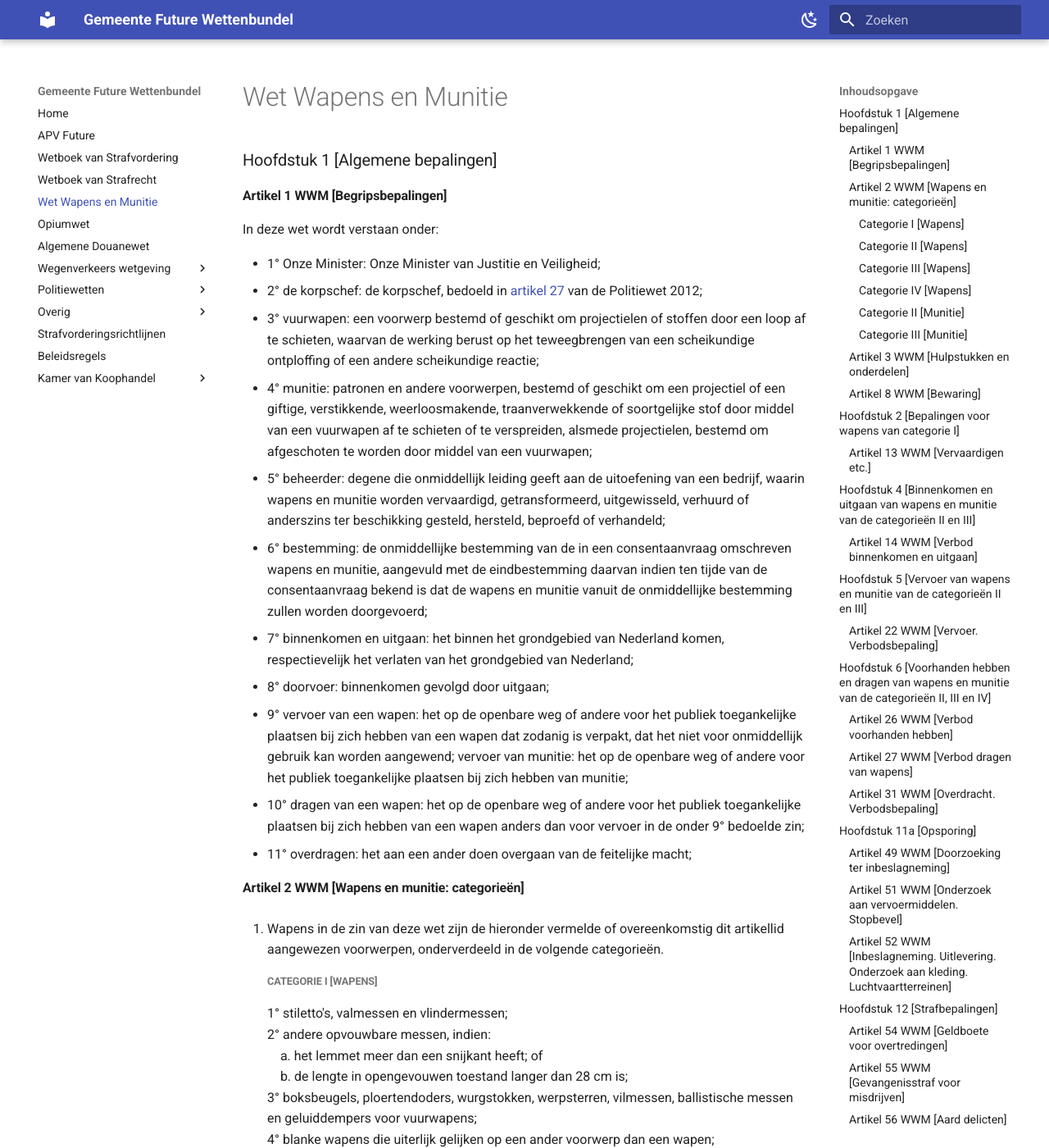
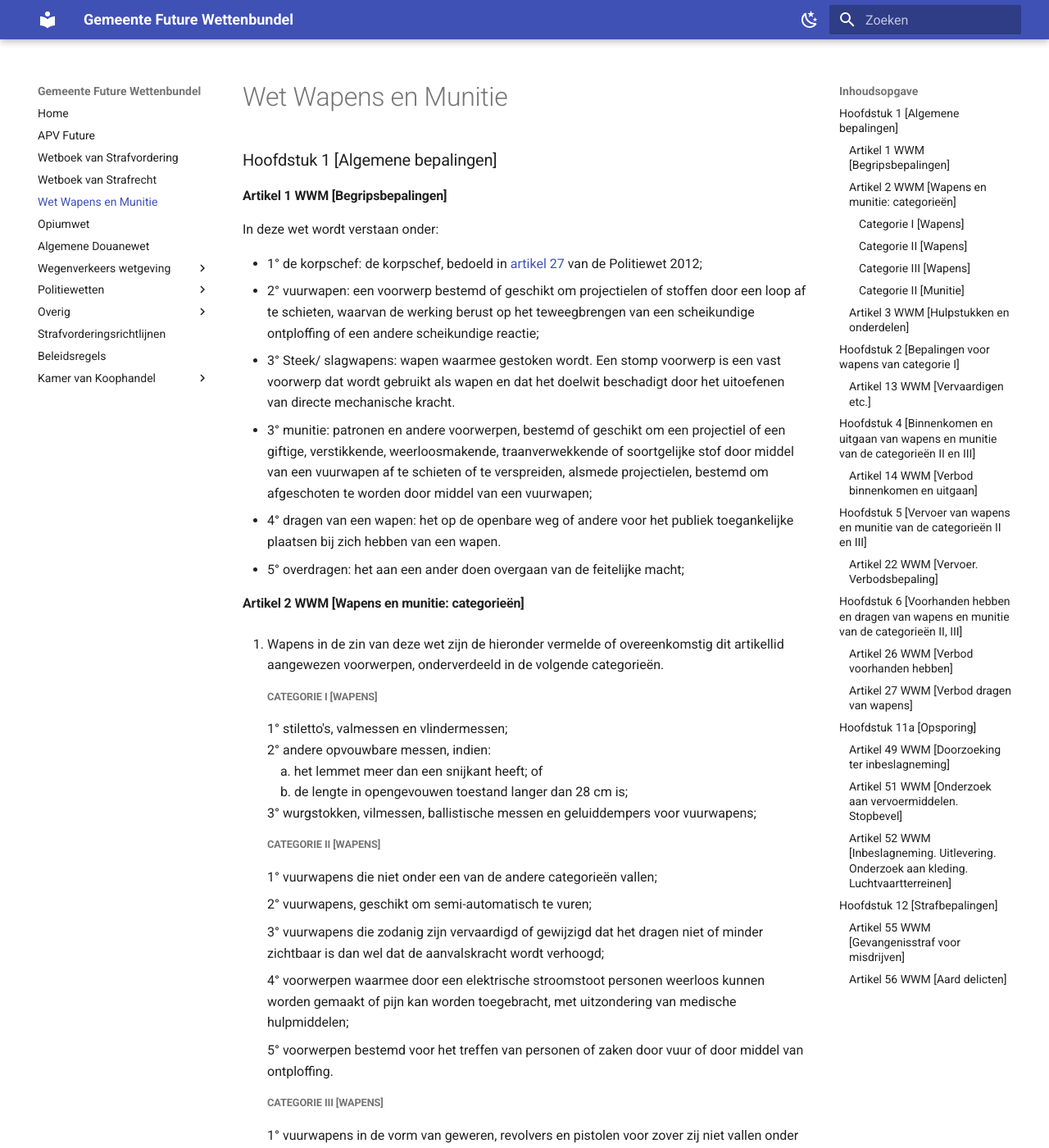
Before and after one commit to EnriqueFernandez20/FutureRP-Wettenbundel, an MkDocs documentation site: the page built from docs/wet-wapens-en-munitie.md, in a window 1280 px wide and 1400 px high. Shown: the whole window at 82% size. Built offline with MkDocs 1.6.1 and Material for MkDocs 9.7.7, drawn with Linux system fonts in a browser that asks for light colours; some of the changed text lies outside the part shown.

Commit message:
Update wet-wapens-en-munitie.md

```diff
--- a/docs/wet-wapens-en-munitie.md
+++ b/docs/wet-wapens-en-munitie.md
@@ -6,17 +6,12 @@
 
 In deze wet wordt verstaan onder:
 
--   1° Onze Minister: Onze Minister van Justitie en Veiligheid;
--   2° de korpschef: de korpschef, bedoeld in [artikel 27](politiewet-2012.md#artikel-27-pw-2012-taak-korpschef) van de Politiewet 2012;
--   3° vuurwapen: een voorwerp bestemd of geschikt om projectielen of stoffen door een loop af te schieten, waarvan de werking berust op het teweegbrengen van een scheikundige ontploffing of een andere scheikundige reactie;
--   4° munitie: patronen en andere voorwerpen, bestemd of geschikt om een projectiel of een giftige, verstikkende, weerloosmakende, traanverwekkende of soortgelijke stof door middel van een vuurwapen af te schieten of te verspreiden, alsmede projectielen, bestemd om afgeschoten te worden door middel van een vuurwapen;
--   5° beheerder: degene die onmiddellijk leiding geeft aan de uitoefening van een bedrijf, waarin wapens en munitie worden vervaardigd, getransformeerd, uitgewisseld, verhuurd of anderszins ter beschikking gesteld, hersteld, beproefd of verhandeld;
--   6° bestemming: de onmiddellijke bestemming van de in een consentaanvraag omschreven wapens en munitie, aangevuld met de eindbestemming daarvan indien ten tijde van de consentaanvraag bekend is dat de wapens en munitie vanuit de onmiddellijke bestemming zullen worden doorgevoerd;
--   7° binnenkomen en uitgaan: het binnen het grondgebied van Nederland komen, respectievelijk het verlaten van het grondgebied van Nederland;
--   8° doorvoer: binnenkomen gevolgd door uitgaan;
--   9° vervoer van een wapen: het op de openbare weg of andere voor het publiek toegankelijke plaatsen bij zich hebben van een wapen dat zodanig is verpakt, dat het niet voor onmiddellijk gebruik kan worden aangewend; vervoer van munitie: het op de openbare weg of andere voor het publiek toegankelijke plaatsen bij zich hebben van munitie;
--   10° dragen van een wapen: het op de openbare weg of andere voor het publiek toegankelijke plaatsen bij zich hebben van een wapen anders dan voor vervoer in de onder 9° bedoelde zin;
--   11° overdragen: het aan een ander doen overgaan van de feitelijke macht;
+-   1° de korpschef: de korpschef, bedoeld in [artikel 27](politiewet-2012.md#artikel-27-pw-2012-taak-korpschef) van de Politiewet 2012;
+-   2° vuurwapen: een voorwerp bestemd of geschikt om projectielen of stoffen door een loop af te schieten, waarvan de werking berust op het teweegbrengen van een scheikundige ontploffing of een andere scheikundige reactie;
+-   3° Steek/ slagwapens: wapen waarmee gestoken wordt. Een stomp voorwerp is een vast voorwerp dat wordt gebruikt als wapen en dat het doelwit beschadigt door het uitoefenen van directe mechanische kracht.
+-   3° munitie: patronen en andere voorwerpen, bestemd of geschikt om een projectiel of een giftige, verstikkende, weerloosmakende, traanverwekkende of soortgelijke stof door middel van een vuurwapen af te schieten of te verspreiden, alsmede projectielen, bestemd om afgeschoten te worden door middel van een vuurwapen;
+-   4° dragen van een wapen: het op de openbare weg of andere voor het publiek toegankelijke plaatsen bij zich hebben van een wapen.
+-   5° overdragen: het aan een ander doen overgaan van de feitelijke macht;
 
 #### Artikel 2 WWM [Wapens en munitie: categorieën]
 
@@ -28,88 +23,39 @@ In deze wet wordt verstaan onder:
     2° andere opvouwbare messen, indien:
     &nbsp;&nbsp;&nbsp;&nbsp;a. het lemmet meer dan een snijkant heeft; of
     &nbsp;&nbsp;&nbsp;&nbsp;b. de lengte in opengevouwen toestand langer dan 28 cm is;
-    3° boksbeugels, ploertendoders, wurgstokken, werpsterren, vilmessen, ballistische messen en geluiddempers voor vuurwapens;
-    4° blanke wapens die uiterlijk gelijken op een ander voorwerp dan een wapen;
-    5° pijlen en pijlpunten bestemd om door middel van een boog te worden afgeschoten, die zijn voorzien van snijdende delen met de kennelijke bedoeling daarmee ernstig letsel te kunnen veroorzaken;
-    6° katapulten;
-    7° andere door Onze Minister aangewezen voorwerpen die een ernstige bedreiging van personen kunnen vormen of die zodanig op een wapen gelijken, dat zij voor bedreiging of afdreiging geschikt zijn.
+    3° wurgstokken, vilmessen, ballistische messen en geluiddempers voor vuurwapens;
 
     ##### Categorie II [Wapens]
 
     1° vuurwapens die niet onder een van de andere categorieën vallen;
 
-    2° vuurwapens, geschikt om automatisch te vuren;
+    2° vuurwapens, geschikt om semi-automatisch te vuren;
 
     3° vuurwapens die zodanig zijn vervaardigd of gewijzigd dat het dragen niet of minder zichtbaar is dan wel dat de aanvalskracht wordt verhoogd;
 
-    4° vuurwapens die uiterlijk gelijken op een ander voorwerp dan een wapen;
+    4° voorwerpen waarmee door een elektrische stroomstoot personen weerloos kunnen worden gemaakt of pijn kan worden toegebracht, met uitzondering van medische hulpmiddelen;
 
-    5° voorwerpen waarmee door een elektrische stroomstoot personen weerloos kunnen worden gemaakt of pijn kan worden toegebracht, met uitzondering van medische hulpmiddelen;
-
-    6° voorwerpen, bestemd voor het treffen van personen met giftige, verstikkende, weerloosmakende, traanverwekkende en soortgelijke stoffen, met uitzondering van medische hulpmiddelen en van vuurwapens in de vorm van geweren, revolvers en pistolen, bestemd voor het afschieten van munitie met weerloosmakende of traanverwekkende stof;
-
-    7° voorwerpen bestemd voor het treffen van personen of zaken door vuur of door middel van ontploffing.
+    5° voorwerpen bestemd voor het treffen van personen of zaken door vuur of door middel van ontploffing.
 
     ##### Categorie III [Wapens]
 
     1° vuurwapens in de vorm van geweren, revolvers en pistolen voor zover zij niet vallen onder categorie II sub 2°, 3° of 6°;
-
-    2° toestellen voor beroepsdoeleinden die geschikt zijn om projectielen af te schieten;
-
-    3° werpmessen;
-
-    4° alarm- en startpistolen en -revolvers, met uitzondering van alarm- en startpistolen die:
-
-    &nbsp;&nbsp;&nbsp;&nbsp;a. geen loop of een kennelijk verkorte, geheel gevulde loop hebben;
-
-    &nbsp;&nbsp;&nbsp;&nbsp;b. zodanig zijn ingericht dat zij uitsluitend knalpatronen van een kaliber niet groter dan 6 mm kunnen bevatten; en
-
-    &nbsp;&nbsp;&nbsp;&nbsp;c. waarvan de ligplaats van de patronen en de gasuitlaat loodrecht staan op de loop of op de lengterichting van het wapen.
-
-    ##### Categorie IV [Wapens]
-
-    1° blanke wapens waarvan het lemmet meer dan een snijkant heeft, voor zover zij niet vallen onder categorie I;
-
-    2° degens, zwaarden, sabels en bajonetten;
-
-    3° wapenstokken;
-
-    4° lucht-, gas- en veerdrukwapens, behoudens zulke door Onze Minister overeenkomstig categorie I, sub g, aangewezen die zodanig gelijken op een vuurwapen dat zij voor bedreiging of afdreiging geschikt zijn;
-
-    5° kruisbogen en harpoenen;
-
-    6° bij regeling van Onze Minister aangewezen voorwerpen die geschikt zijn om daarmee personen ernstig lichamelijk letsel toe te brengen;
-
-    7° Voorwerpen waarvan, gelet op hun aard of de omstandigheden waaronder zij worden aangetroffen, redelijkerwijs kan worden aangenomen dat zij zijn bestemd om letsel aan personen toe te brengen of te dreigen en die niet onder een van de andere categorieën vallen.
-
-2. Munitie in de zin van deze wet is, onderverdeeld in de volgende categorieën:
+    2° Automatische vuurwapens.
 
     ##### Categorie II [Munitie]
 
     1° munitie die uitsluitend geschikt voor vuurwapens van categorie II is;
 
-    2° munitie die een giftige, verstikkende, weerloosmakende, traanverwekkende of soortgelijke stof verspreidt, met uitzondering van munitie met weerloosmakende of traanverwekkende stof, bestemd voor vuurwapens in de vorm van geweren, revolvers en pistolen;
+    2° munitie voorzien van een projectiel waarmee een pantserplaat kan worden doorboord, munitie voorzien van een projectiel met brandsas of met een explosieve lading, alsmede de voor deze munitie bestemde projectielen;
 
-    3° munitie voorzien van een projectiel waarmee een pantserplaat kan worden doorboord, munitie voorzien van een projectiel met brandsas of met een explosieve lading, alsmede de voor deze munitie bestemde projectielen;
-
-    4° munitie voor geweren, revolvers en pistolen voorzien van expanderende projectielen, alsmede de voor deze munitie bestemde projectielen, behalve wanneer het voor de jacht of de schietsport bestemde munitie of projectielen betreft.
-
-    ##### Categorie III [Munitie]
-
-    Alle overige munitie.
-
-3. Aanwijzingen door Onze Minister, als bedoeld in het eerste lid, geschieden bij regeling.
-4. Onverminderd het bepaalde in het eerste lid, onder categorie I, sub g°, zijn geen wapens in de zin van deze wet voorwerpen die klaarblijkelijk zijn bestemd om als speelgoed te worden gebruikt en die redelijkerwijze niet geschikt kunnen worden geacht om daarmee personen ernstig lichamelijk letsel toe te brengen of om personen te bedreigen of af te dreigen.
+    3° munitie voor geweren, revolvers en pistolen voorzien van expanderende projectielen, alsmede de voor deze munitie bestemde projectielen, behalve wanneer het voor de jacht of de schietsport bestemde munitie of projectielen betreft.
 
 #### Artikel 3 WWM [Hulpstukken en onderdelen]
 
 1. De bepalingen betreffende wapens zijn mede van toepassing op hulpstukken die specifiek bestemd zijn voor die wapens, de essentiële onderdelen van vuurwapens en op de onderdelen van wapens die van wezenlijke aard zijn.
-2. De bepalingen betreffende munitie zijn mede van toepassing op onderdelen van die munitie, voorzover geschikt om munitie van te maken.
-3. Magazijnen voor vuurwapens zijn in elk geval hulpstukken als bedoeld in het eerste lid.
-
-#### Artikel 8 WWM [Bewaring]
-
-1. Hij die een wapen of munitie voorhanden heeft, zonder daartoe gerechtigd te zijn, is verplicht deze terstond bij de korpschef in bewaring te geven.
+   - suppressors, extended magazines, scopes.
+3. De bepalingen betreffende munitie zijn mede van toepassing op onderdelen van die munitie, voorzover geschikt om munitie van te maken.
+4. Magazijnen voor vuurwapens zijn in elk geval hulpstukken als bedoeld in het eerste lid.
 
 ### Hoofdstuk 2 [Bepalingen voor wapens van categorie I]
 
@@ -129,29 +75,21 @@ In deze wet wordt verstaan onder:
 
 1. Het is verboden een wapen of munitie van de categorieën II en III te vervoeren
 
-### Hoofdstuk 6 [Voorhanden hebben en dragen van wapens en munitie van de categorieën II, III en IV]
+### Hoofdstuk 6 [Voorhanden hebben en dragen van wapens en munitie van de categorieën II, III]
 
 #### Artikel 26 WWM [Verbod voorhanden hebben]
 
-1. Het is verboden een wapen of munitie van de categorieën II en III voorhanden te hebben.
-2. vervallen.
-3. vervallen.
-4. vervallen.
-5. Het is personen die de leeftijd van achttien jaren nog niet hebben bereikt verboden een wapen van categorie IV voorhanden te hebben.
+1. Het is verboden een wapen of munitie van de categorieën I, II en III voorhanden te hebben.
 
 #### Artikel 27 WWM [Verbod dragen van wapens]
 
-1. Het is verboden een wapen van de categorieën II, III en IV te dragen.
-
-#### Artikel 31 WWM [Overdracht. Verbodsbepaling]
-
-1. Het is verboden een wapen of munitie van de categorieën II en III over te dragen.
+1. Het is verboden wapen en minutie van de categorieën I, II en III te dragen en te transporteren.
 
 ### Hoofdstuk 11a [Opsporing]
 
 #### Artikel 49 WWM [Doorzoeking ter inbeslagneming]
 
-De opsporingsambtenaren kunnen te allen tijde op plaatsen waar zij redelijkerwijs kunnen vermoeden dat wapens of munitie aanwezig zijn, ter inbeslagneming doorzoeking doen.
+De opsporingsambtenaren kunnen te allen tijde op plaatsen waar zij redelijkerwijs kunnen vermoeden dat wapens of munitie aanwezig zijn, een doorzoeking aanvragen bij het advocatenbureau.
 
 #### Artikel 51 WWM [Onderzoek aan vervoermiddelen. Stopbevel]
 
@@ -159,7 +97,7 @@ De opsporingsambtenaren kunnen te allen tijde op plaatsen waar zij redelijkerwij
     1. een gepleegd strafbaar feit waarbij wapens zijn gebruikt;
     2. een gepleegde overtreding van de [artikelen 13](#artikel-13-wwm-vervaardigen-etc), [26](#artikel-26-wwm-verbod-voorhanden-hebben) of [27](#artikel-27-wwm-verbod-dragen-van-wapens);
     3. aanwijzingen dat een strafbaar feit als bedoeld onder a of b zal worden gepleegd.
-2. De in het eerste lid bedoelde bevoegdheid kan slechts worden uitgeoefend ten aanzien van bepaalde vervoermiddelen, indien daartoe jegens deze aanleiding bestaat. De officier van justitie kan gelasten dat deze bevoegdheid tegenover elk vervoermiddel kan worden uitgeoefend.
+2. De in het eerste lid bedoelde bevoegdheid kan slechts worden uitgeoefend ten aanzien van bepaalde vervoermiddelen, indien daartoe jegens deze aanleiding bestaat. De Rechter kan gelasten dat deze bevoegdheid tegenover elk vervoermiddel kan worden uitgeoefend.
 3. De opsporingsambtenaren kunnen van de bestuurders van voertuigen en van de schippers van vaartuigen daartoe vorderen dat deze de vervoermiddelen tot stilstand brengen, deze vervoermiddelen naar een door hen aangewezen plaats overbrengen en overeenkomstig hun aanwijzingen terzake medewerking verlenen.
 
 #### Artikel 52 WWM [Inbeslagneming. Uitlevering. Onderzoek aan kleding. Luchtvaartterreinen]
@@ -172,10 +110,9 @@ De opsporingsambtenaren kunnen te allen tijde op plaatsen waar zij redelijkerwij
 3. De opsporingsambtenaren zijn bevoegd een persoon die zich bevindt op een luchthaven, te allen tijde aan zijn kleding en de verpakking van goederen, met inbegrip van reisbagage, alsmede diens vervoermiddel, te onderzoeken.
 
 ### Hoofdstuk 12 [Strafbepalingen]
+----------------------------------------------------------------------------------------------------------------------------------------------------------------------------------------------------------------------
+TOT HIER!!!!!!!!!!!!!!!
 
-#### Artikel 54 WWM [Geldboete voor overtredingen]
-
-Met geldboete van de derde categorie wordt gestraft hij die handelt in strijd met de [artikelen 8, eerste lid](#artikel-8-wwm-bewaring), [26. vijfde lid](#artikel-26-wwm-verbod-voorhanden-hebben), [27, eerste lid](#artikel-27-wwm-verbod-dragen-van-wapens)
 
 #### Artikel 55 WWM [Gevangenisstraf voor misdrijven]
 
```
